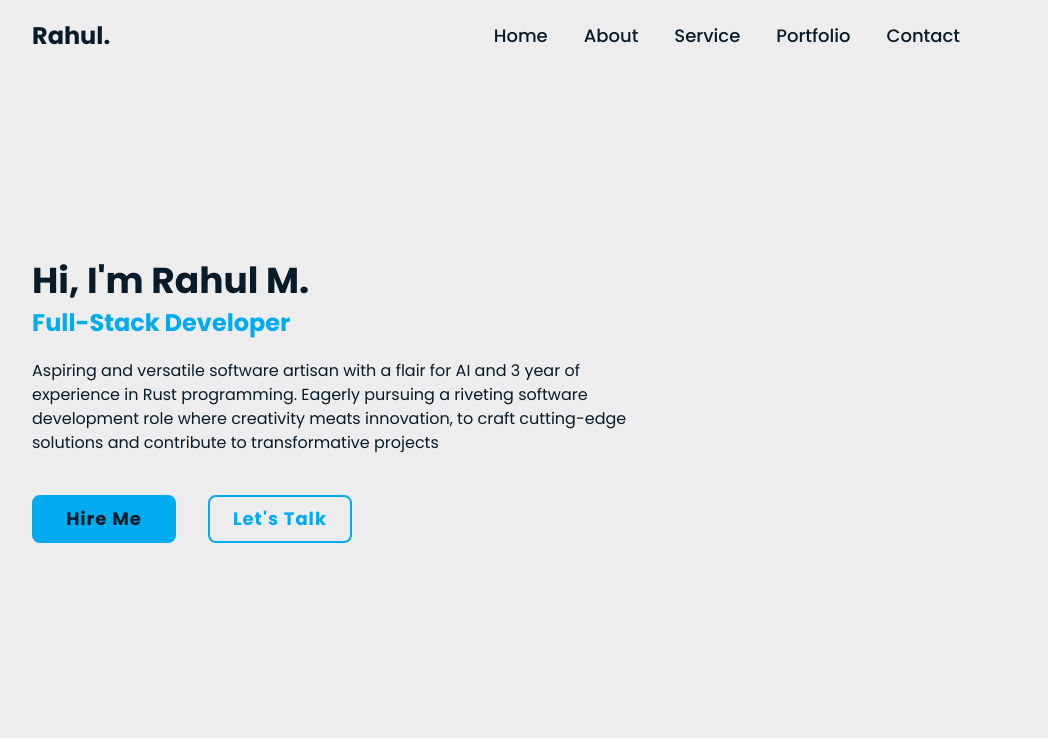
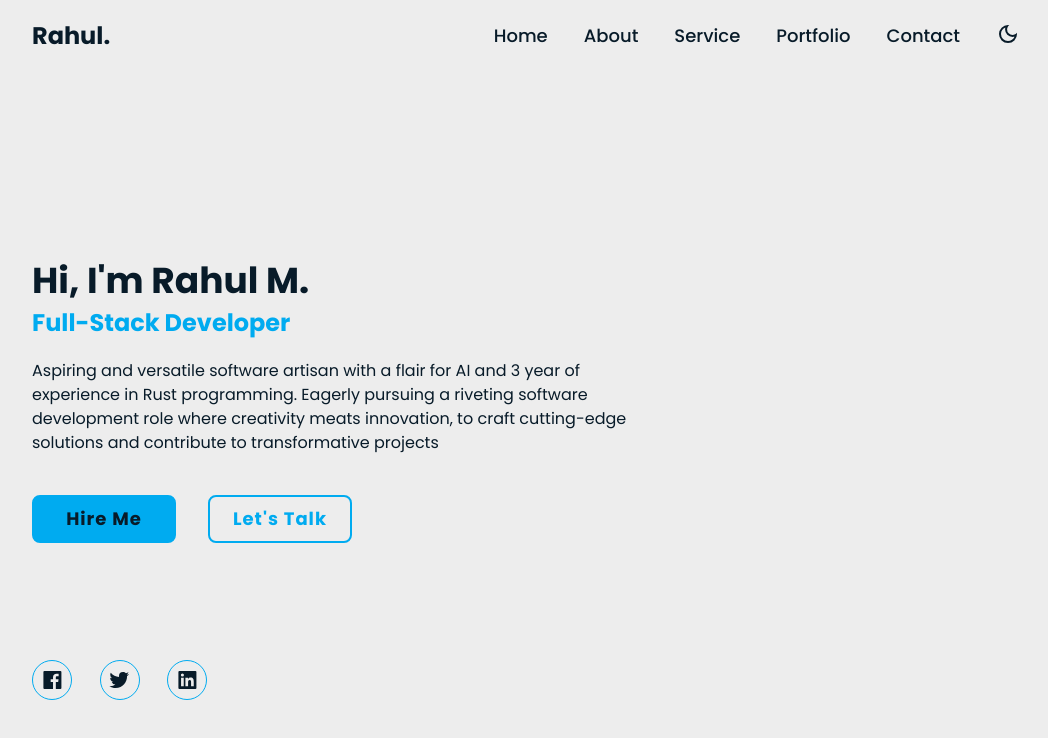
Before and after one commit to Rahul721999/my-portfolio, a React (Vite) app: page / in a window 1280 px wide. Shown: the top 738 px of the page, without its empty margins (96-1144 px from the left). Built offline with nearby package versions, Linux system fonts and the light colour scheme.

Commit message:
added: functioning social media buttons

```diff
--- a/src/App.css
+++ b/src/App.css
@@ -23,8 +23,18 @@ body {
   transition: background-color 0.3s, color 0.3s;
 }
 
+/* Home page Section*/
+.section-container {
+  padding-left: 10%;
+  padding-right: 10%;
+  padding-top: 20px;
+  padding-bottom: 20px;
+  transition: background-color 0.3s ease;
+}
+
+
 /* Hire me button from Home page*/
-.hire-me-btn::before{
+.hire-me-btn::before {
   content: '';
   position: absolute;
   top: 0;
@@ -36,15 +46,16 @@ body {
   transition: .5s;
 }
 
-.hire-me-btn:hover::before{
+.hire-me-btn:hover::before {
   width: 100%;
 }
+
 .hire-me-btn:hover {
   color: var(--text-color);
 }
 
 /* Hire me button from Home page*/
-.lets-talk-btn::before{
+.lets-talk-btn::before {
   content: '';
   position: absolute;
   top: 0;
@@ -56,10 +67,48 @@ body {
   transition: .5s;
 }
 
-.lets-talk-btn:hover::before{
+.lets-talk-btn:hover::before {
   width: 100%;
 }
+
 .lets-talk-btn:hover {
   color: var(--bg-color);
   border: none;
 }
+
+
+/* Social media logos*/
+.btn-container {
+  display: flex;
+  align-items: center;
+  justify-content: space-between;
+  background-color: transparent;
+  bottom: 100px;
+  width: 175px;
+  position: absolute;
+}
+
+/* Link styling */
+.social-link {
+  display: inline-flex;
+  align-items: center;
+  justify-content: center;
+  margin: 0 0;
+  padding: 0.1rem;
+  height: 40px;
+  width: 40px;
+  background-color: var(--bg-color);
+  border: 1px solid #00abf0;
+  border-radius: 50px;
+  transition: box-shadow 0.3s ease;
+}
+
+.social-link:hover {
+  background-color: #00abf0;
+}
+
+/* Image styling */
+.social-icon {
+  width: 2.5rem;
+  fill: var(--text-color);
+}
--- a/src/components/HomePage.jsx
+++ b/src/components/HomePage.jsx
@@ -1,6 +1,6 @@
 const Home = () => {
     return (
-        <section className="h-screen flex items-center padding-x-10p p-[20px] transition-colors duration-300">
+        <section className="h-screen flex justify-center flex-col transition-colors duration-300 section-container">
             <div className="max-w-screen-sm ">
                 <h1 className="text-4xl font-bold leading-tight"> Hi, I'm Rahul M.</h1>
                 <h3 className="text-2xl font-bold my-1 text-cyan">Full-Stack Developer</h3>
@@ -14,6 +14,17 @@ const Home = () => {
                     <a href="#" className="inline-flex justify-center items-center w-36 h-full text-lg rounded-lg border-solid font-bold tracking-widest relative overflow-hidden z-1 border-2 text-cyan bg-transparent lets-talk-btn">Let's Talk</a>
                 </div>
             </div>
+            <div className="btn-container">
+                <a href="https://www.facebook.com/profile.php?id=100007980798131" className='social-link'>
+                <svg className = "social-icon" xmlns="http://www.w3.org/2000/svg" width="24" height="24" viewBox="0 0 24 24"><path d="M20 3H4a1 1 0 0 0-1 1v16a1 1 0 0 0 1 1h8.615v-6.96h-2.338v-2.725h2.338v-2c0-2.325 1.42-3.592 3.5-3.592.699-.002 1.399.034 2.095.107v2.42h-1.435c-1.128 0-1.348.538-1.348 1.325v1.735h2.697l-.35 2.725h-2.348V21H20a1 1 0 0 0 1-1V4a1 1 0 0 0-1-1z"></path></svg>
+                </a>
+                <a href="https://www.x.com/RahulM7299" className='social-link'>
+                    <svg className='social-icon' xmlns="http://www.w3.org/2000/svg" width="24" height="24" viewBox="0 0 24 24"><path d="M19.633 7.997c.013.175.013.349.013.523 0 5.325-4.053 11.461-11.46 11.461-2.282 0-4.402-.661-6.186-1.809.324.037.636.05.973.05a8.07 8.07 0 0 0 5.001-1.721 4.036 4.036 0 0 1-3.767-2.793c.249.037.499.062.761.062.361 0 .724-.05 1.061-.137a4.027 4.027 0 0 1-3.23-3.953v-.05c.537.299 1.16.486 1.82.511a4.022 4.022 0 0 1-1.796-3.354c0-.748.199-1.434.548-2.032a11.457 11.457 0 0 0 8.306 4.215c-.062-.3-.1-.611-.1-.923a4.026 4.026 0 0 1 4.028-4.028c1.16 0 2.207.486 2.943 1.272a7.957 7.957 0 0 0 2.556-.973 4.02 4.02 0 0 1-1.771 2.22 8.073 8.073 0 0 0 2.319-.624 8.645 8.645 0 0 1-2.019 2.083z"></path></svg>
+                </a>
+                <a href="https://www.linkedin.com/in/imrahul721999/" className='social-link'>
+                    <svg className='social-icon' xmlns="http://www.w3.org/2000/svg" width="24" height="24" viewBox="0 0 24 24" ><path d="M20 3H4a1 1 0 0 0-1 1v16a1 1 0 0 0 1 1h16a1 1 0 0 0 1-1V4a1 1 0 0 0-1-1zM8.339 18.337H5.667v-8.59h2.672v8.59zM7.003 8.574a1.548 1.548 0 1 1 0-3.096 1.548 1.548 0 0 1 0 3.096zm11.335 9.763h-2.669V14.16c0-.996-.018-2.277-1.388-2.277-1.39 0-1.601 1.086-1.601 2.207v4.248h-2.667v-8.59h2.56v1.174h.037c.355-.675 1.227-1.387 2.524-1.387 2.704 0 3.203 1.778 3.203 4.092v4.71z"></path></svg>
+                </a>
+            </div>
         </section>
     )
 }
--- a/src/components/Navbar.jsx
+++ b/src/components/Navbar.jsx
@@ -3,7 +3,7 @@ import moonIcon from '../assets/moon.svg';
 import sunIcon from '../assets/sun.svg';
 
 const Navbar = ({ toggleTheme, theme }) => {
-    const themeIcon = theme === 'light' ? sunIcon : moonIcon;
+    const themeIcon = theme === 'light' ? moonIcon : sunIcon;
     return (
         <header className="fixed top-0 left-0 w-full z-100 padding-x-10p p-[20px] flex items-center justify-between bg-transparent">
             <a className="text-2xl font-bold ">Rahul.</a>
--- a/src/index.css
+++ b/src/index.css
@@ -5,4 +5,6 @@
 .padding-x-10p {
     padding-left: 10%;
     padding-right: 10%;
+    padding-top: 20px;
+    padding-bottom: 20px;
 }
```
